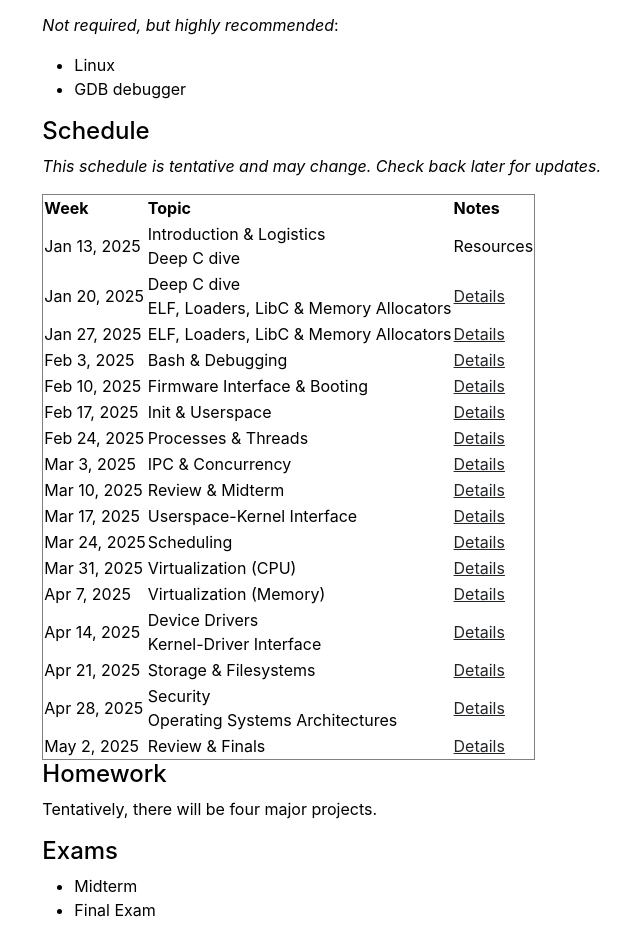
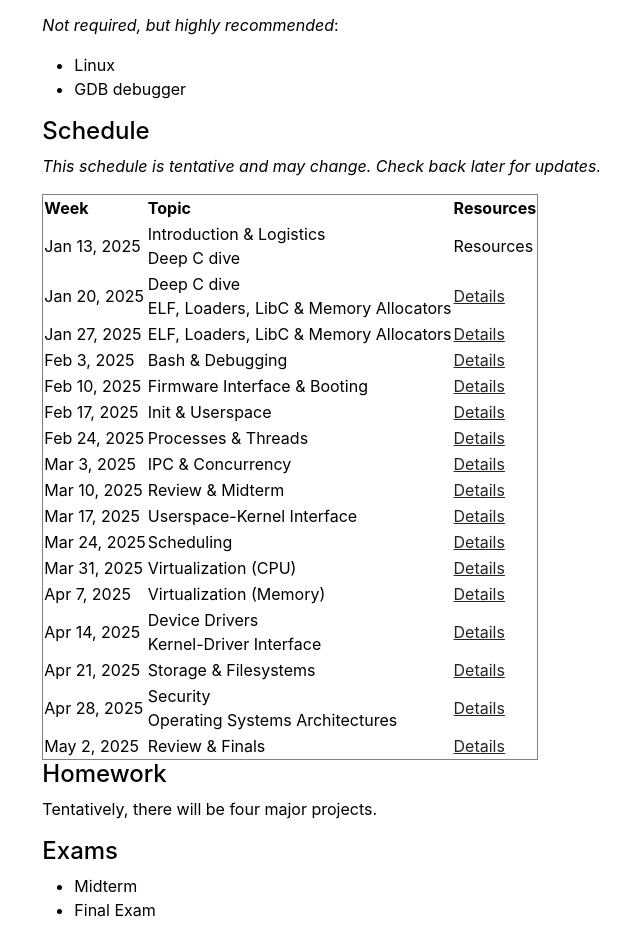
Before and after one commit to Arslan8/arslan8.github.io, a Jekyll site: the page built from courses/operating-systems-sp25.md, in a window 1280 px wide. Shown: the part 656-1608 px from the top of the page, without its empty margins (187-827 px from the left). Built offline with Jekyll 4.4.1, drawn with Linux system fonts in a browser that asks for light colours.

Commit message:
Update operating-systems-sp25.md

```diff
--- a/courses/operating-systems-sp25.md
+++ b/courses/operating-systems-sp25.md
@@ -25,12 +25,13 @@ ECoRE Bldg 028
 
 #### Schedule
 *This schedule is tentative and may change. Check back later for updates.*
+
 <table border="1">
   <thead>
     <tr>
       <th>Week</th>
       <th>Topic</th>
-      <th>Notes</th>
+      <th>Resources</th>
     </tr>
   </thead>
   <tbody>
```
